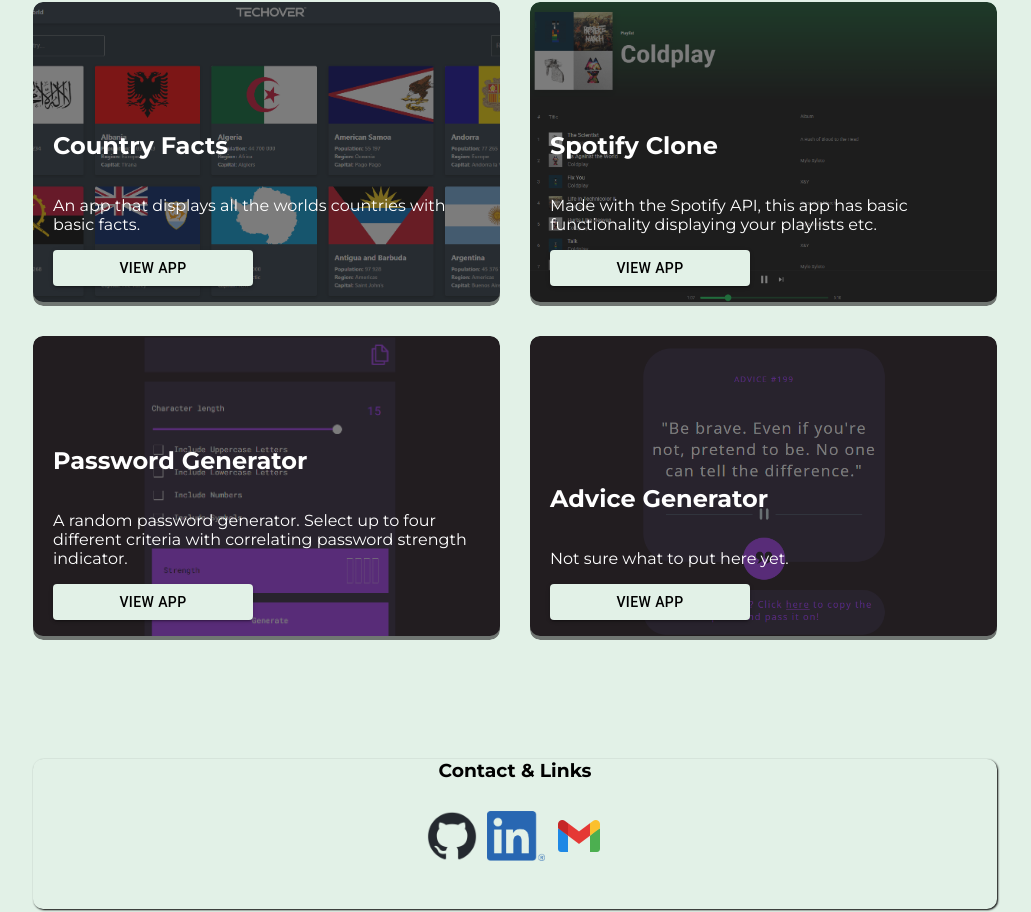
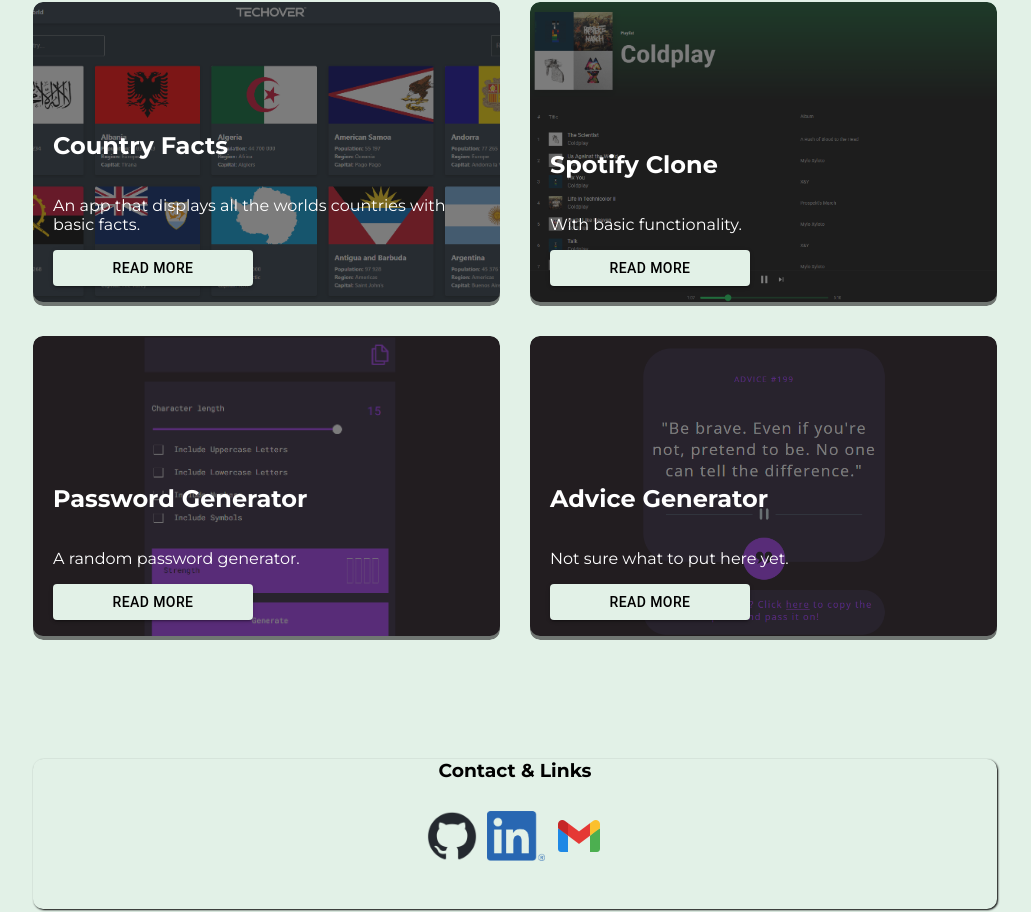
Before and after one commit to axelberk/Portfolio, a React (Vite) app: page /projects in a window 1280 px wide. Shown: the part 677-1589 px from the top of the page, without its empty margins (125-1156 px from the left). Built offline with nearby package versions, Linux system fonts and the light colour scheme.

Commit message:
routes for each project, tbc

```diff
--- a/src/App.jsx
+++ b/src/App.jsx
@@ -1,12 +1,14 @@
-import { useState, useEffect } from 'react'
-import { Component } from 'react'
 import './App.css'
 import Navbar from './Components/Navbar/Navbar'
-import { Routes, Route, BrowserRouter } from 'react-router-dom'
+import { Routes, Route, BrowserRouter, useNavigate } from 'react-router-dom'
 import Homepage from './Homepage/Homepage'
 import Projects from './Components/Projects/Projects'
 import Footer from './Components/Footer/Footer'
 import Contact from './Components/Contact/Contact'
+import CountryFacts from './Components/CountryFacts/CountryFacts'
+import SpotifyClone from './Components/SpotifyClone/SpotifyClone'
+import PasswordGen from './Components/PasswordGen/PasswordGen'
+import AdviceGen from './Components/AdviceGen/AdviceGen'
 import '@mui/material'
 
 
@@ -27,8 +29,16 @@
           <Contact />
         </section>
 
+
       </div>
+      <Routes>
+          <Route path='/project/countryfacts' element={<CountryFacts/>}/>
+          <Route path='/project/spotifyclone' element={<SpotifyClone/>}/>
+          <Route path='/project/pwgen' element={<PasswordGen/>}/>
+          <Route path='/project/advicegen' element={<AdviceGen/>}/>
+        </Routes>
       <Footer />
+
     </BrowserRouter>
 
   )
--- /dev/null
+++ b/src/Components/AdviceGen/AdviceGen.jsx
@@ -0,0 +1,5 @@
+const AdviceGen = () => {
+
+}
+
+export default AdviceGen
--- /dev/null
+++ b/src/Components/CountryFacts/CountryFacts.jsx
@@ -0,0 +1,9 @@
+import React from "react"
+
+    const CountryFacts = () => {
+        return (
+            <div>HELLO</div>
+        )
+    }
+
+    export default CountryFacts
--- a/src/Components/Navbar/Navbar.jsx
+++ b/src/Components/Navbar/Navbar.jsx
@@ -17,12 +17,6 @@
                 <Link to="contact" smooth={true} duration={500} className="link">Contact</Link>
             </div>
 
-
-            <Routes>
-                <Route path="/" element=""/>
-                <Route path="/projects" element={<Projects/>}/>
-                <Route path="/contact" element={<Contact />} />
-            </Routes>
         </div>
 
     )
--- /dev/null
+++ b/src/Components/PasswordGen/PasswordGen.jsx
@@ -0,0 +1,5 @@
+const PasswordGen = () => {
+
+}
+
+export default PasswordGen
--- a/src/Components/Projects/Projects.jsx
+++ b/src/Components/Projects/Projects.jsx
@@ -1,7 +1,14 @@
 import "./Projects.css"
 import { Button, Link    } from "@mui/material"
+import { useNavigate } from "react-router-dom"
 
 const Projects = () => {
+    const navigate = useNavigate()
+
+    const handleReadMore = (route) => {
+        navigate(route)
+    }
+
     return (
         <div className="projects-page">
             <h1>Projects</h1>
@@ -15,7 +22,7 @@
                     <div className="project-text">
                         <h2>Country Facts</h2>
                         <p>An app that displays all the worlds countries with basic facts.</p>
-                        <Button href="https://countryfactbase.netlify.app/" target="_blank" variant="contained" sx={{width:"200px", backgroundColor:"#E2F1E7", color:"black"}}>View app</Button>
+                        <Button onClick={() => handleReadMore("/project/countryfacts")} variant="contained" sx={{width:"200px", backgroundColor:"#E2F1E7", color:"black"}}>Read more</Button>
                     </div>
                 </article>
                 <article className="project">
@@ -25,8 +32,8 @@
                     </div>
                     <div className="project-text">
                         <h2>Spotify Clone</h2>
-                        <p>Made with the Spotify API, this app has basic functionality displaying your playlists etc.</p>
-                        <Button href="https://axelspotify.netlify.app/" variant="contained" target="_blank" sx={{width: "200px", backgroundColor:"#E2F1E7", color:"black"}}>View app</Button>
+                        <p>With basic functionality.</p>
+                        <Button onClick={() => handleReadMore("/project/spotifyclone")} variant="contained" sx={{width: "200px", backgroundColor:"#E2F1E7", color:"black"}}>Read more</Button>
                     </div>
                 </article>
                 <article className="project">
@@ -36,8 +43,8 @@
                     </div>
                     <div className="project-text">
                         <h2>Password Generator</h2>
-                        <p>A random password generator. Select up to four different criteria with correlating password strength indicator.</p>
-                        <Button href="https://randompw-gen.netlify.app/" variant="contained" target="_blank" sx={{width:"200px", backgroundColor:"#E2F1E7", color:"black"}}>View app</Button>
+                        <p>A random password generator.</p>
+                        <Button onClick={() => handleReadMore("/project/pwgen")} variant="contained" sx={{width:"200px", backgroundColor:"#E2F1E7", color:"black"}}>Read more</Button>
                     </div>
                 </article>
                 <article className="project">
@@ -48,7 +55,7 @@
                     <div className="project-text">
                         <h2>Advice Generator</h2>
                         <p>Not sure what to put here yet.</p>
-                        <Button variant="contained" href="https://randomadvice-gen.netlify.app/" target="_blank" sx={{width:"200px", backgroundColor:"#E2F1E7", color:"black"}}>View app</Button>
+                        <Button onClick={() => handleReadMore("/project/advicegen")} variant="contained" sx={{width:"200px", backgroundColor:"#E2F1E7", color:"black"}}>Read more</Button>
                     </div>
                 </article>
             </div>
--- /dev/null
+++ b/src/Components/SpotifyClone/SpotifyClone.jsx
@@ -0,0 +1,5 @@
+const SpotifyClone = () => {
+
+}
+
+export default SpotifyClone
```
